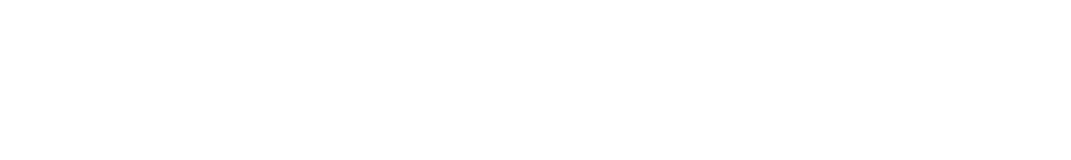
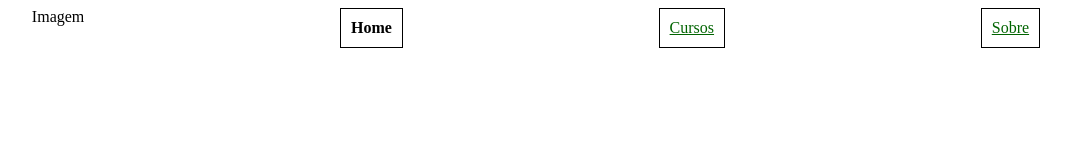
Before and after one commit to AnderCordeiro1/aula09, a plain HTML site: page index.html in a window 1280 px wide. Shown: the whole page, without its empty margins (104-1175 px from the left). Drawn offline with Linux system fonts and the light colour scheme.

Commit message:
ID4 Alterações na página

```diff
--- a/estilo.css
+++ b/estilo.css
@@ -1,5 +1,6 @@
 div{
     display: flex;
+
 }
 
 aside{
@@ -9,3 +10,21 @@ aside{
 main{
     flex: 6;
 }
+
+nav{
+    display: flex;
+    justify-content: space-around ;
+}
+
+nav div:not(:first-child){
+    border: 1px solid black;
+    padding: 10px;
+}
+
+nav div:not(:first-child):hover{
+    background-color: #bbb;
+}
+
+a{
+    color: darkgreen;
+}
--- a/index.html
+++ b/index.html
@@ -8,7 +8,12 @@
     </head>
     <body>
         <header>
-
+           <nav>
+              <div>Imagem</div>
+              <div><b>Home</b></div>
+              <div><a href="Cursos.html">Cursos</a></b></div>
+              <div><a href="Sobre.html">Sobre</a></div>
+           </nav>
         </header>
         <div>
             <aside></aside>
```
Also changed, not shown: Cursos.html (+6 -1 lines), Sobre.html (+6 -1 lines).
